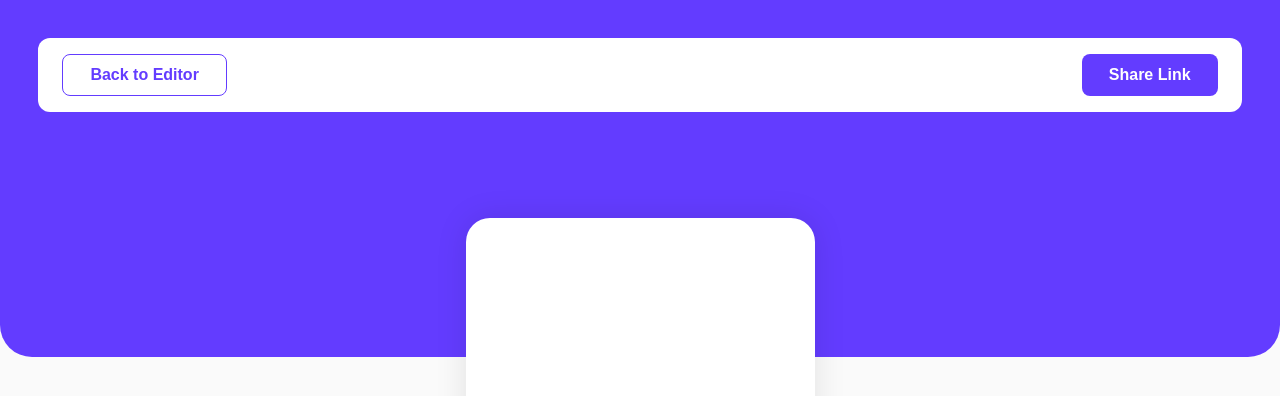
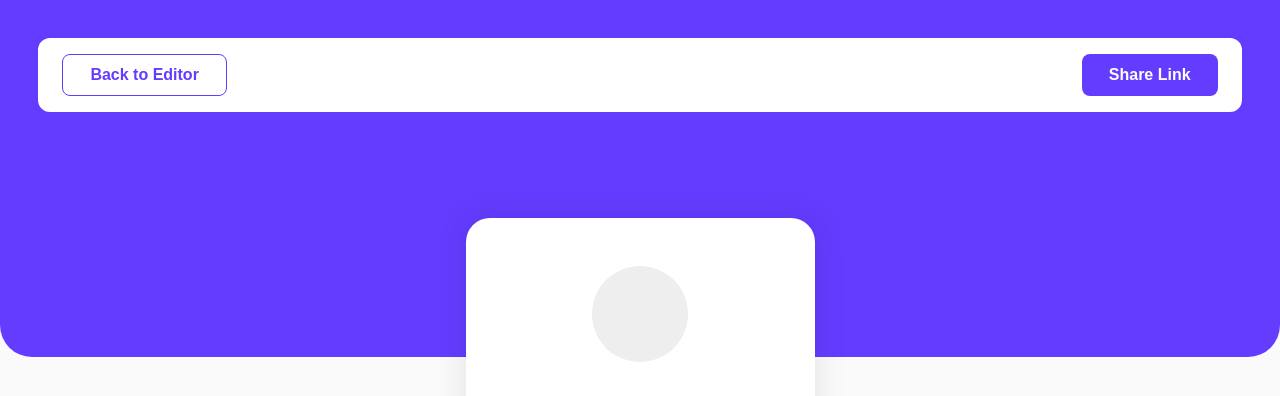
Before and after one commit to adriana-s-c/link-sharing-app, a React (Create React App) app: page /preview in a window 1280 px wide. Shown: the top 396 px of the page. Built offline with nearby package versions, Linux system fonts and the light colour scheme.

Commit message:
Fix No Photo display in UserDataDisplay

```diff
--- a/src/components/UserDataDisplay/index.module.scss
+++ b/src/components/UserDataDisplay/index.module.scss
@@ -23,6 +23,13 @@
   border: 4px solid $primary-color;
 }
 
+.greyCircle {
+  width: 96px;
+  height: 96px;
+  background-color: #eeeeee;
+  border-radius: 100%;
+}
+
 .background {
   background-color: $white-color;
 }
--- a/src/components/UserDataDisplay/index.tsx
+++ b/src/components/UserDataDisplay/index.tsx
@@ -72,8 +72,10 @@ export function UserDataDisplay({ variant = "preview" }: UserDataDisplayProps) {
         gap="14px"
         align="center"
       >
-        {userData?.image && (
+        {userData?.image ? (
           <img src={userData.image} alt="Avatar" className={styles.image} />
+        ) : (
+          <div className={styles.greyCircle}></div>
         )}
         <Stack
           orientation="vertical"
```
